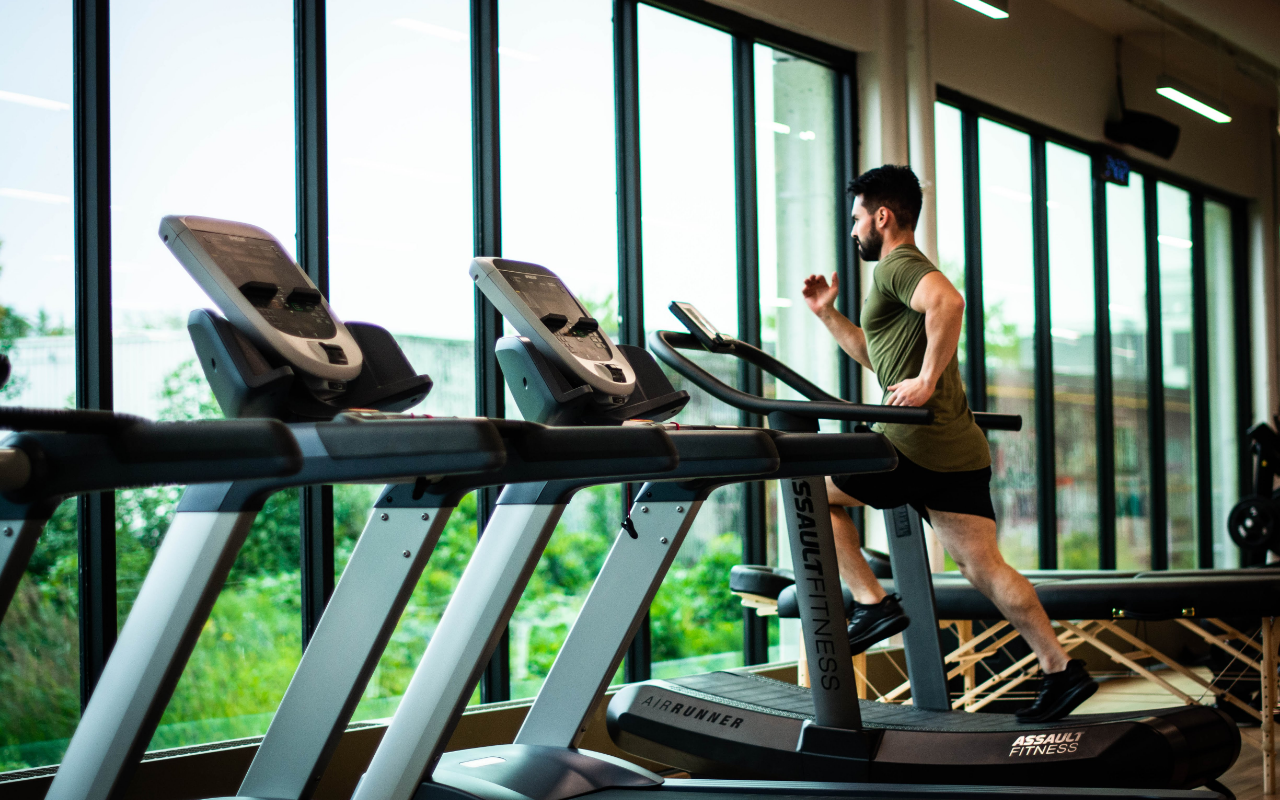
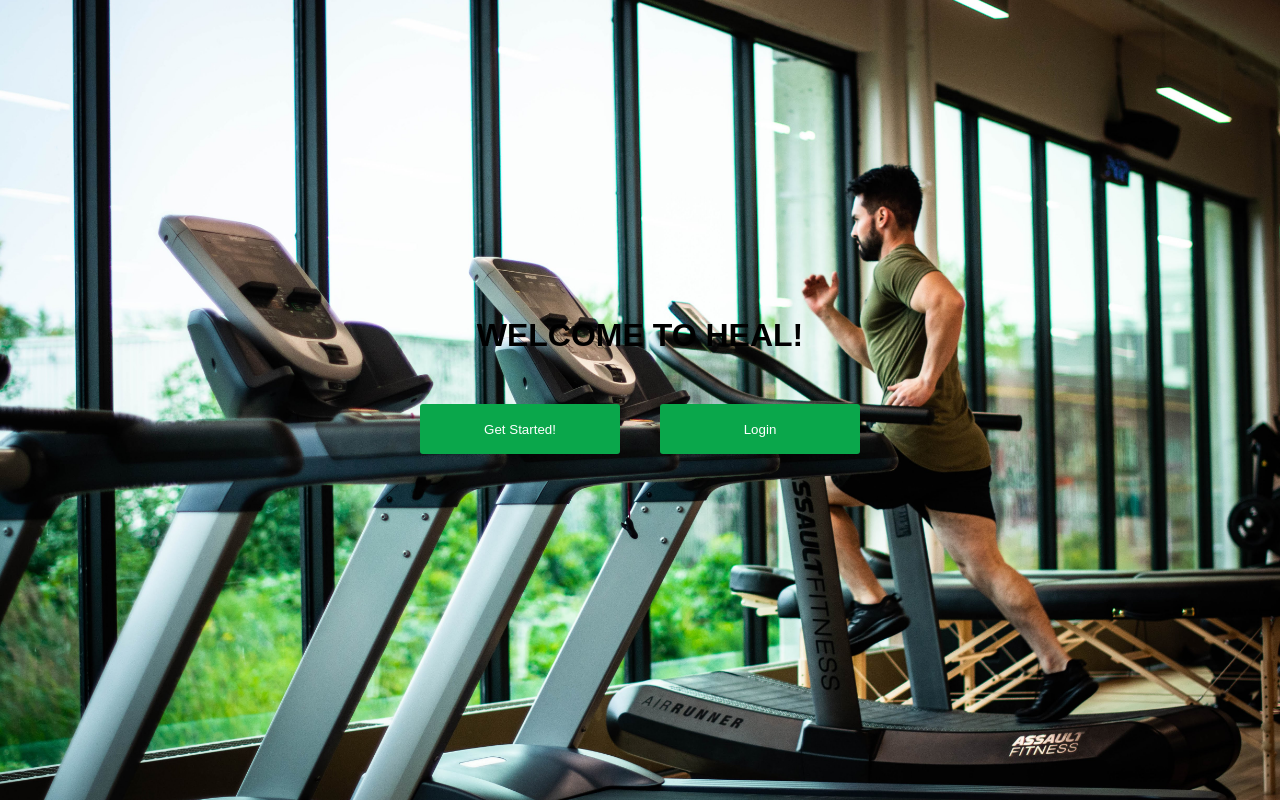
Before and after one commit to steventdn/heal-cpp, a React (Create React App) app: page / in a window 1280 px wide. Before the commit this address had no page. Built offline with nearby package versions, Linux system fonts and the light colour scheme.

Commit message:
added starting page and reformatted reg page

```diff
--- a/src/App.js
+++ b/src/App.js
@@ -3,6 +3,7 @@ import './App.css';
 import {Route, Routes, Link} from 'react-router-dom'
 import Login from './pages/login.js';
 import Registration from './pages/registration.js';
+import GetStarted from './pages/getstarted.js';
 
 
 
@@ -10,6 +11,7 @@ function App() {
   return (
     <div className="App">
       <Routes>
+        <Route path = "/" element={<GetStarted/>}></Route>
         <Route path = "/login" element={<Login/>}></Route>
         <Route path = "/registration" element={<Registration/>}></Route>
       </Routes>
--- /dev/null
+++ b/src/pages/getstarted.js
@@ -0,0 +1,23 @@
+import React from 'react';
+import { Link } from 'react-router-dom';
+import '../styles/getstarted.css';
+
+function GetStarted(){
+
+
+    return(
+        <div>
+          <h1>WELCOME TO HEAL!</h1>
+            <div className='button-spacing'>
+            <Link to="/login">
+              <button className="button">Get Started!</button>
+            </Link>
+            <Link to="/login">
+              <button className="button">Login</button>
+            </Link>
+            </div>
+        </div>
+        );
+}
+
+export default GetStarted;
--- a/src/pages/login.js
+++ b/src/pages/login.js
@@ -1,6 +1,6 @@
 import React, { useState } from 'react';
 import { Link } from 'react-router-dom';
-import '../styles/login.css'; // Import the CSS file
+import '../styles/login.css';
 
 
 function Login() {
@@ -45,7 +45,7 @@ function Login() {
       </button>
       <h5>Don't have an account?</h5>
       <Link to="/registration">  {/* Use React Router's Link component */}
-          <h6>Register Now</h6>
+          <h5>Register Now</h5>
         </Link>
     </div>
   );
--- a/src/pages/registration.js
+++ b/src/pages/registration.js
@@ -55,10 +55,12 @@ function Registration() {
         value={confirmedPassword}
         onChange={(e) => setConfirmedPassword(e.target.value)}
       />
+
       <button className="register-button">Register</button>
+
       <h5>Already have an account?</h5>
       <Link to="/login">  {/* Use React Router's Link component */}
-          <h6>Login</h6>
+          <h5>Login</h5>
         </Link>
     </div>
   );
--- /dev/null
+++ b/src/styles/getstarted.css
@@ -0,0 +1,35 @@
+body {
+    font-family: Arial, sans-serif;
+    background-image: url("/public/login-background-photo.jpeg");
+    background-size: 100%;
+    margin: 0;
+    padding: 0;
+    display: flex;
+    justify-content: center;
+    align-items: center;
+    height: 100vh;
+}
+h1{
+    text-align: center;
+}
+.button-spacing {
+    display: flex;
+    justify-content: space-between;
+    margin: 30px;
+}
+
+.button {
+    padding: 10px;
+    background-color: #0aa74b;
+    color: #fff;
+    border: none;
+    border-radius: 3px;
+    cursor: pointer;
+    margin: 20px;
+    width: 200px;
+    height: 50px;
+}
+
+.button:hover {
+    background-color: #097e2c;
+}
--- a/src/styles/login.css
+++ b/src/styles/login.css
@@ -17,7 +17,7 @@ body {
   box-shadow: 0px 0px 10px rgba(0, 0, 0, 0.2);
   padding: 20px;
   width: 300px;
-          height: 275px;
+  height: 285px;
   text-align: center;
 }
 
--- a/src/styles/registration.css
+++ b/src/styles/registration.css
@@ -10,6 +10,9 @@ body {
   align-items: center;
   height: 100vh;
 }
+h5{
+  margin-bottom: -10px;
+}
 
 .registration-container {
   background-color: #ffffffe5;
@@ -17,6 +20,7 @@ body {
   box-shadow: 0px 0px 10px rgba(0, 0, 0, 0.2);
   padding: 20px;
   width: 300px;
+  height: 385px;
   text-align: center;
 }
 
@@ -51,7 +55,7 @@ body {
   border: none;
   border-radius: 3px;
   cursor: pointer;
-  margin-bottom: 20px;
+  margin-bottom: 10px;
 }
 
 .register-button:hover {
```
Lines whose indentation alone changed are shown as unchanged.
